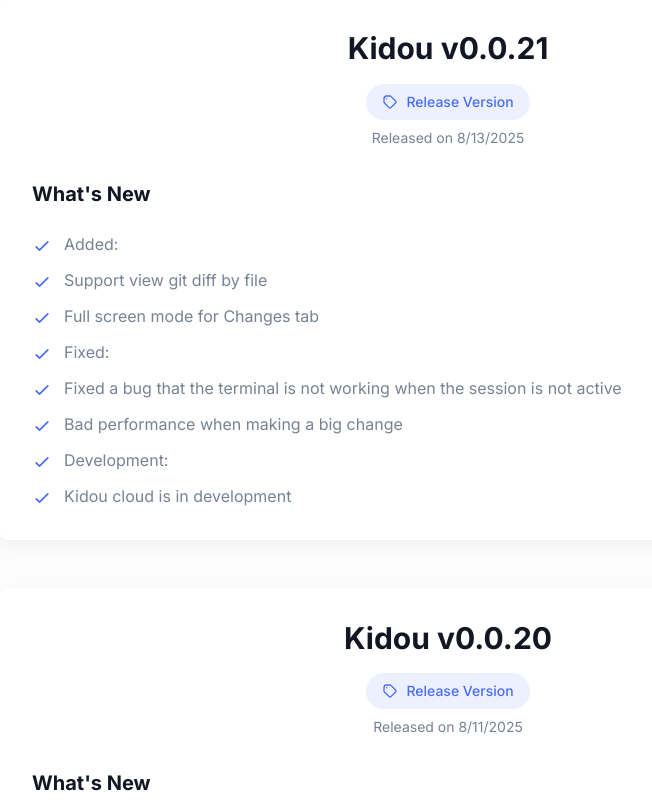
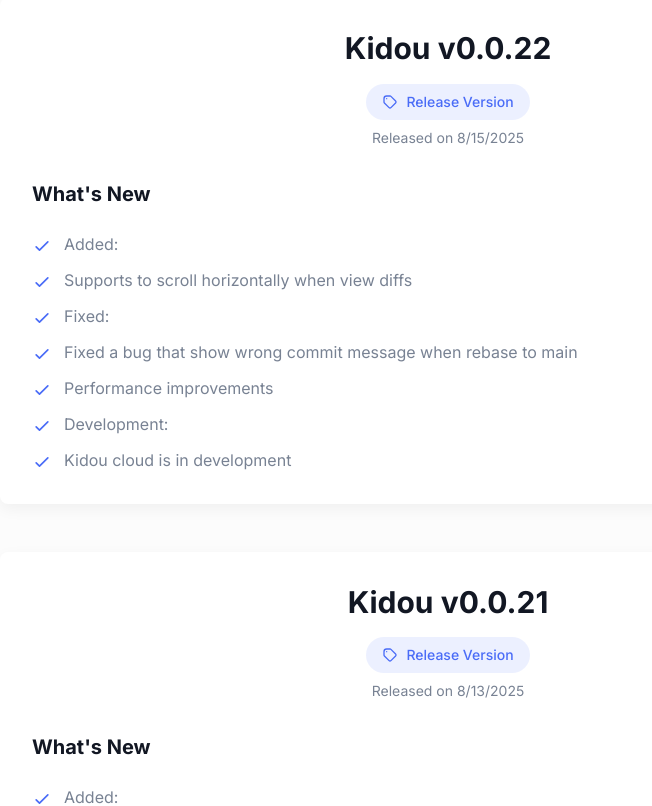
Before and after one commit to ericaicoder/embodyai, a Next.js app: page /en/kidou/releases in a window 1280 px wide. Shown: the part 560-1366 px from the top of the page, without its empty margins (192-844 px from the left). Built offline with nearby package versions, Linux system fonts and the light colour scheme.

Commit message:
add 0.0.22 version

```diff
--- a/src/kidou/release.ts
+++ b/src/kidou/release.ts
@@ -37,6 +37,18 @@
 - Kidou cloud is in development
 `;
 
+const note_0_0_22 = `
+Added:
+- Supports to scroll horizontally when view diffs
+
+Fixed:
+- Fixed a bug that show wrong commit message when rebase to main
+- Performance improvements
+
+Development:
+- Kidou cloud is in development
+`;
+
 export const releaseInfo = {
     "0.0.17": {
         "releaseDate": "2025-08-07",
@@ -63,4 +75,9 @@
         "releaseNotes": note_0_0_21,
         "releaseUrl": "https://embodyai.co.jp/kidou/releases",
     },
+    "0.0.22": {
+        "releaseDate": "2025-08-15",
+        "releaseNotes": note_0_0_22,
+        "releaseUrl": "https://embodyai.co.jp/kidou/releases",
+    },
 }
```
